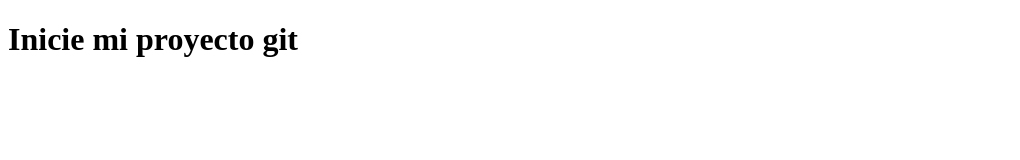
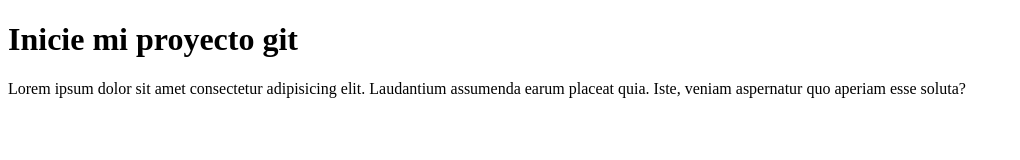
Before and after one commit to IanRios22/repositorio_one, a plain HTML site: page index.html in a window 1280 px wide. Shown: the whole page, without its empty margins (0-1020 px from the left). Drawn offline with Linux system fonts and the light colour scheme.

Commit message:
agregue un parrafo

```diff
--- a/index.html
+++ b/index.html
@@ -1,12 +1,18 @@
 <!DOCTYPE html>
 <html lang="en">
+
 <head>
     <meta charset="UTF-8">
     <meta http-equiv="X-UA-Compatible" content="IE=edge">
     <meta name="viewport" content="width=device-width, initial-scale=1.0">
     <title>Document</title>
 </head>
+
 <body>
     <h1>Inicie mi proyecto git</h1>
+    <p>Lorem ipsum dolor sit amet consectetur adipisicing elit. Laudantium assumenda earum placeat quia. Iste, veniam
+        aspernatur quo aperiam esse soluta?
+    </p>
 </body>
+
 </html>
```
